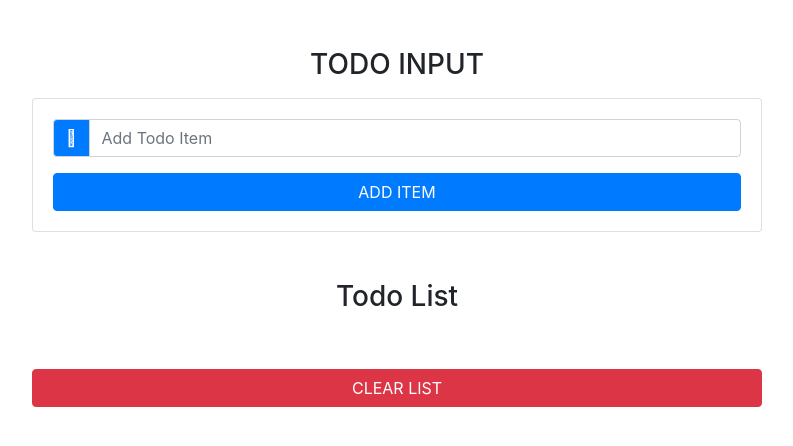
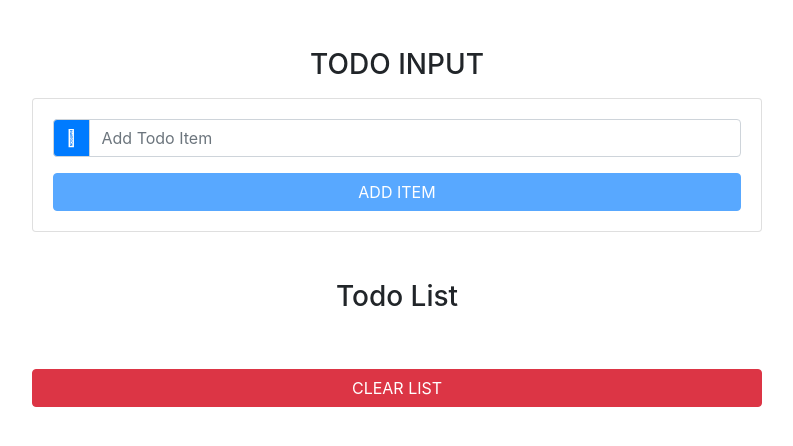
Before and after one commit to locaulker/todo-list, a React (Create React App) app: page / in a window 1280 px wide. Shown: the top 446 px of the page, without its empty margins (243-1036 px from the left). Built offline with nearby package versions, Linux system fonts and the light colour scheme.

Commit message:
completed application

```diff
--- a/src/App.js
+++ b/src/App.js
@@ -38,10 +38,20 @@
 		})
 	}
 	handleDelete = id => {
-		console.log(`handle delete ${id}`)
+		const filteredItems = this.state.items.filter(item => item.id !== id)
+		this.setState({
+			items: filteredItems,
+		})
 	}
 	handleEdit = id => {
-		console.log(`handle edit ${id}`)
+		const filteredItems = this.state.items.filter(item => item.id !== id)
+		const selectedItem = this.state.items.find(item => item.id === id)
+		this.setState({
+			items: filteredItems,
+			item: selectedItem.title,
+			id: id,
+			editItem: true,
+		})
 	}
 
 	render() {
--- a/src/components/TodoInput.jsx
+++ b/src/components/TodoInput.jsx
@@ -22,9 +22,14 @@
 					</div>
 					<button
 						type="submit"
-						className="btn btn-block btn-primary mt-3 text-uppercase"
+						disabled={item && item.length > 7 ? false : true}
+						className={
+							editItem
+								? "btn btn-block btn-success mt-3 text-uppercase"
+								: "btn btn-block btn-primary mt-3 text-uppercase"
+						}
 					>
-						Add Item
+						{editItem ? "Edit Item" : "Add Item"}
 					</button>
 				</form>
 			</div>
--- a/src/components/TodoList.jsx
+++ b/src/components/TodoList.jsx
@@ -1,5 +1,4 @@
 import React, {Component} from "react"
-import Item from "./TodoItem"
 import TodoItem from "./TodoItem"
 
 export default class TodoList extends Component {
```
